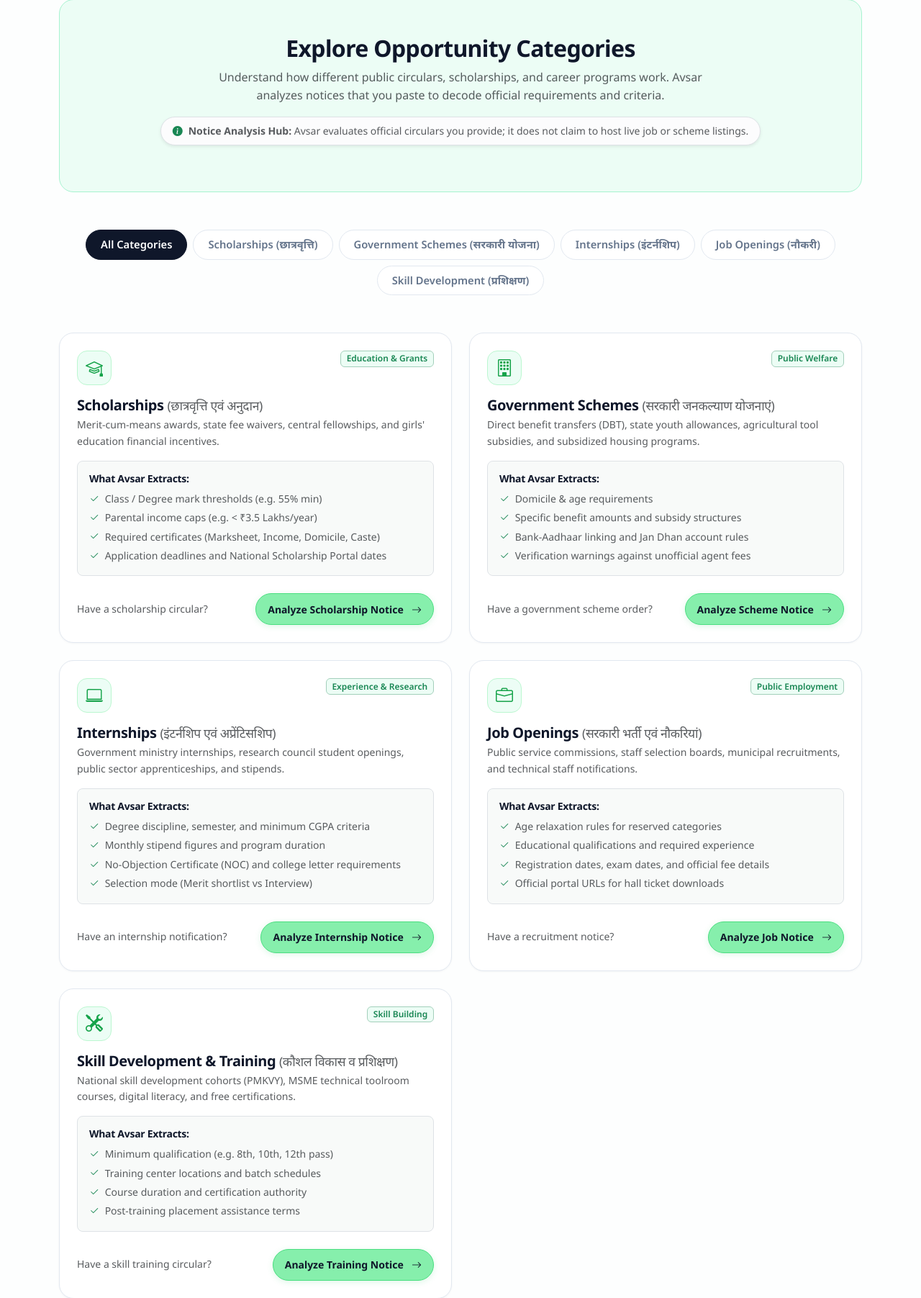
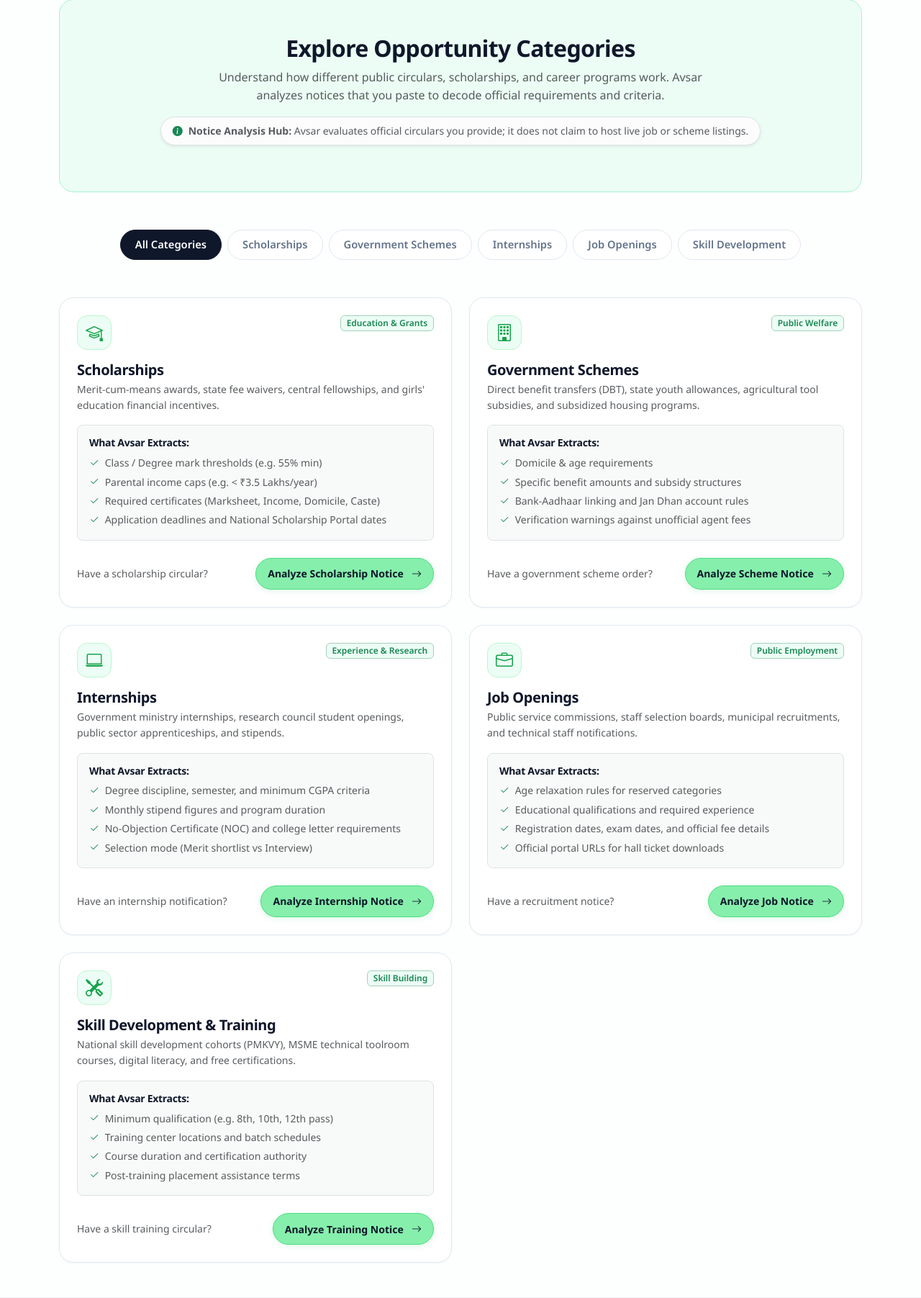
Before and after one commit to varshasharma25/Avsar, a Flask app: page /opportunities in a window 1280 px wide. Shown: the part 121-1924 px from the top of the page at 72% size. Run offline with Flask 3, Linux system fonts and the light colour scheme; some libraries are stand-ins or nearby versions.

Commit message:
style: remove parenthesized Hindi text from opportunity cards, tabs, and forms

```diff
--- a/templates/landing.html
+++ b/templates/landing.html
@@ -68,7 +68,7 @@
                     <div class="step-badge mx-auto mb-3">2</div>
                     <h3 class="h6 fw-bold text-charcoal mb-2">Understand in Simple Language</h3>
                     <p class="text-muted small mb-0">
-                        Read plain-language explanations in English or natural Hindi (हिंदी), clarifying benefits, terms, and deadlines.
+                        Read plain-language explanations in English or natural Hindi, clarifying benefits, terms, and deadlines.
                     </p>
                 </div>
             </div>
@@ -185,7 +185,7 @@
                     </div>
                     <h3 class="h6 fw-bold text-charcoal mb-2">English &amp; Hindi Support</h3>
                     <p class="text-muted small mb-0">
-                        Translates dense bureaucratic circulars into straightforward, easy-to-understand explanations in either English or Hindi (हिंदी).
+                        Translates dense bureaucratic circulars into straightforward, easy-to-understand explanations in either English or Hindi.
                     </p>
                 </div>
             </div>
--- a/templates/opportunities.html
+++ b/templates/opportunities.html
@@ -40,35 +40,35 @@
                 class="nav-link {% if selected_category == 'scholarship' %}active{% endif %}"
                 data-category="scholarship"
             >
-                Scholarships (छात्रवृत्ति)
+                Scholarships
             </button>
             <button
                 type="button"
                 class="nav-link {% if selected_category == 'government_scheme' %}active{% endif %}"
                 data-category="government_scheme"
             >
-                Government Schemes (सरकारी योजना)
+                Government Schemes
             </button>
             <button
                 type="button"
                 class="nav-link {% if selected_category == 'internship' %}active{% endif %}"
                 data-category="internship"
             >
-                Internships (इंटर्नशिप)
+                Internships
             </button>
             <button
                 type="button"
                 class="nav-link {% if selected_category == 'job' %}active{% endif %}"
                 data-category="job"
             >
-                Job Openings (नौकरी)
+                Job Openings
             </button>
             <button
                 type="button"
                 class="nav-link {% if selected_category == 'training' %}active{% endif %}"
                 data-category="training"
             >
-                Skill Development (प्रशिक्षण)
+                Skill Development
             </button>
         </div>
 
@@ -87,7 +87,6 @@
 
                     <h2 class="h5 fw-bold text-charcoal mb-1">
                         Scholarships
-                        <span class="text-muted small fw-normal">(छात्रवृत्ति एवं अनुदान)</span>
                     </h2>
                     <p class="text-muted small mb-3">
                         Merit-cum-means awards, state fee waivers, central fellowships, and girls' education financial incentives.
@@ -125,7 +124,6 @@
 
                     <h2 class="h5 fw-bold text-charcoal mb-1">
                         Government Schemes
-                        <span class="text-muted small fw-normal">(सरकारी जनकल्याण योजनाएं)</span>
                     </h2>
                     <p class="text-muted small mb-3">
                         Direct benefit transfers (DBT), state youth allowances, agricultural tool subsidies, and subsidized housing programs.
@@ -163,7 +161,6 @@
 
                     <h2 class="h5 fw-bold text-charcoal mb-1">
                         Internships
-                        <span class="text-muted small fw-normal">(इंटर्नशिप एवं अप्रेंटिसशिप)</span>
                     </h2>
                     <p class="text-muted small mb-3">
                         Government ministry internships, research council student openings, public sector apprenticeships, and stipends.
@@ -201,7 +198,6 @@
 
                     <h2 class="h5 fw-bold text-charcoal mb-1">
                         Job Openings
-                        <span class="text-muted small fw-normal">(सरकारी भर्ती एवं नौकरियां)</span>
                     </h2>
                     <p class="text-muted small mb-3">
                         Public service commissions, staff selection boards, municipal recruitments, and technical staff notifications.
@@ -239,7 +235,6 @@
 
                     <h2 class="h5 fw-bold text-charcoal mb-1">
                         Skill Development & Training
-                        <span class="text-muted small fw-normal">(कौशल विकास व प्रशिक्षण)</span>
                     </h2>
                     <p class="text-muted small mb-3">
                         National skill development cohorts (PMKVY), MSME technical toolroom courses, digital literacy, and free certifications.
```
Also changed, not shown: templates/analyze.html (+5 -5 lines), tests/test_routes.py (+2 -2 lines).
